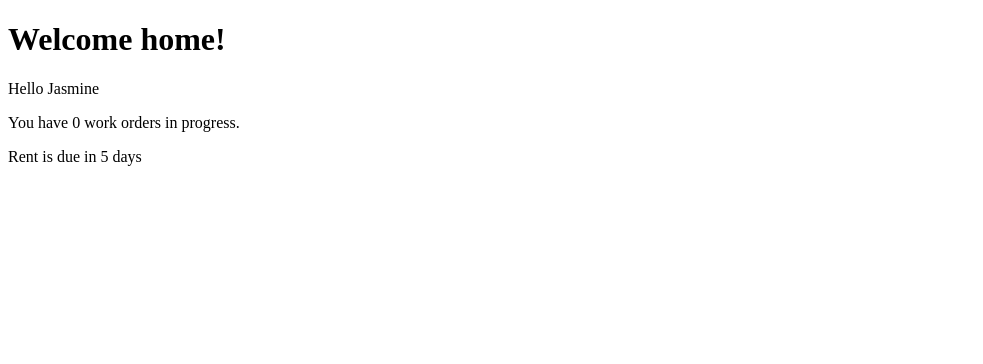
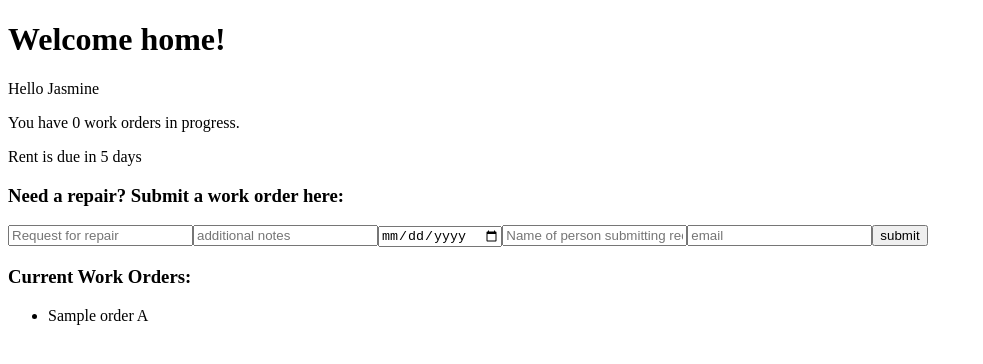
Before and after one commit to jsjohn026/homebase, a React (Vite) app: page / in a window 1280 px wide. Shown: the top 364 px of the page, without its empty margins (0-983 px from the left). Built offline with nearby package versions, Linux system fonts and the light colour scheme.

Commit message:
build out work order submission form

```diff
--- a/src/App.jsx
+++ b/src/App.jsx
@@ -9,18 +9,46 @@ const Hello = (props) => {
   )
 }
 
+const WorkOrderForm = (props) => {
+  return (
+    <div>
+      <h3>Need a repair? Submit a work order here:</h3>
+      <form method="post" onSubmit={props.handleSubmit}>
+        <input type="text" placeholder='Request for repair' name="order" />
+        <input type="text" placeholder='additional notes' name="additionalNotes" />
+        <input type="date" name="dateAdded" />
+        <input type="text" placeholder='Name of person submitting request' name="submittedBy" />
+        <input type="email" placeholder='email' name="email" />
+        <input type="submit" name='submitBtn' value="submit" />
+      </form>
+    </div>
+  )
+}
+
 const App = () => {
-  const [ counter, setCounter ] = useState(0)
+  const [ orderCount, setOrderCount ] = useState(0)
   const [ days, setDays ] = useState(5)
 
   const name = 'Jasmine'
+
+  const handleSubmit = (e) => {
+    e.preventDefault()
+    console.log('submitted')
+    setOrderCount(orderCount + 1)
+  }
 
   return (
     <div>
       <h1>Welcome home!</h1>
       <Hello name={name} />
-      <p>You have {counter} work orders in progress.</p>
+      <p>You have {orderCount} work orders in progress.</p>
       <p>Rent is due in {days} days</p>
+      <WorkOrderForm handleSubmit={handleSubmit} />
+      <h3>Current Work Orders:</h3>
+      <ul>
+        <li>Sample order A</li>
+      </ul>
+
     </div>
   )
 }
```
